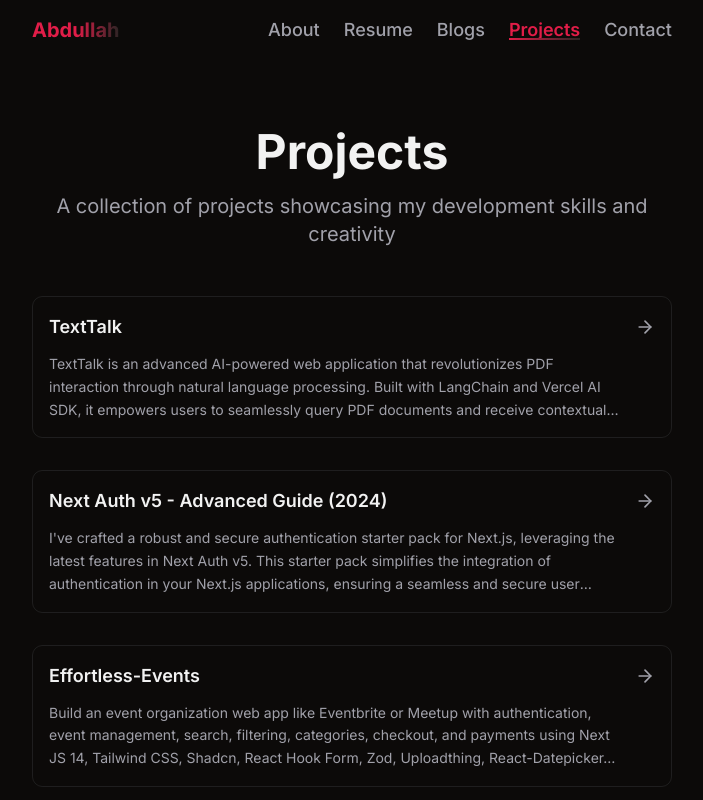
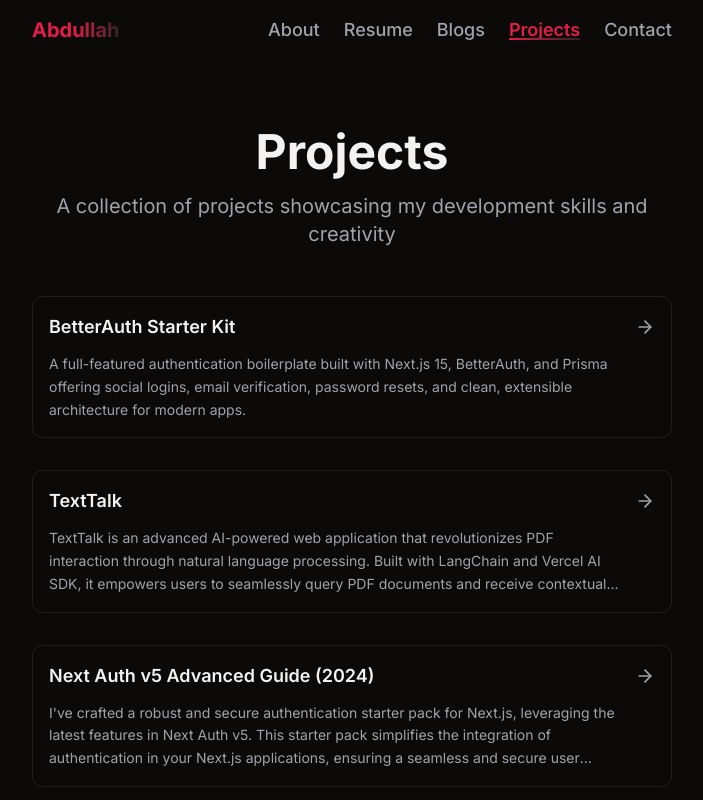
Before and after one commit to Abdullah-dev0/Portfolio, a React (Vite) app: page /projects in a window 1280 px wide. Shown: the top 800 px of the page, without its empty margins (288-991 px from the left). Built offline with nearby package versions, Linux system fonts and the light colour scheme.

Commit message:
Refactor code structure for improved readability and maintainability

```diff
--- a/src/components/shared/posts.tsx
+++ b/src/components/shared/posts.tsx
@@ -16,7 +16,7 @@ const Posts = ({ slug, description, date, isExternal }: Post) => {
 				<div className="flex-1 space-y-3">
 					<div className="flex items-start justify-between gap-2">
 						<h3 className="text-lg font-semibold line-clamp-2 group-hover:text-primary transition-colors duration-200">
-							{slug}
+							{slug.split("-").join(" ")}
 						</h3>
 						{isExternal && (
 							<ExternalLink className="h-4 w-4 text-muted-foreground group-hover:text-primary transition-colors duration-200 flex-shrink-0" />
--- a/src/constants/index.ts
+++ b/src/constants/index.ts
@@ -257,6 +257,47 @@ export const projects = [
 			},
 		],
 	},
+	{
+		id: "6",
+		slug: "BetterAuth-Starter-Kit",
+		description:
+			"A full-featured authentication boilerplate built with Next.js 15, BetterAuth, and Prisma offering social logins, email verification, password resets, and clean, extensible architecture for modern apps.",
+		techStack: ["Next.js 15", "TypeScript", "BetterAuth", "Prisma", "Neon Postgres", "Nodemailer", "resent"],
+		githubUrl: "https://github.com/Abdullah-dev0/SecureStart",
+		liveLink: "https://securestart.netlify.app",
+		img: "/images/betterAuthKit.png",
+		features: [
+			{
+				id: "1",
+				description:
+					"Implements authentication with BetterAuth, including Google OAuth and email/password flows for flexible and secure user access.",
+			},
+			{
+				id: "2",
+				description: "Adds password reset via secure email link using Nodemailer integration and server-side hooks.",
+			},
+			{
+				id: "3",
+				description:
+					"Restricts access to specific domains (e.g., only @gmail.com) through custom BetterAuth plugins for enhanced control.",
+			},
+			{
+				id: "4",
+				description:
+					"Implements email verification and post-signup hooks to trigger custom actions like notifications or logging.",
+			},
+			{
+				id: "5",
+				description:
+					"Integrates Neon Postgres with Prisma for clean schema management, migrations, and scalable database design.",
+			},
+			{
+				id: "6",
+				description:
+					"Follows modern Next.js 15 App Router patterns with TypeScript for clean, maintainable, and production-ready code structure.",
+			},
+		],
+	},
 ];
 
 export const skills = [
--- a/src/pages/ProjectDetails.tsx
+++ b/src/pages/ProjectDetails.tsx
@@ -94,7 +94,7 @@ const ProjectDetails = () => {
 				</div>
 				{/* Project Header */}
 				<div className="text-center space-y-6 slide-up">
-					<h1 className="text-4xl md:text-5xl font-bold">{project.slug}</h1>
+					<h1 className="text-4xl md:text-5xl font-bold">{project.slug.split("-").join(" ")}</h1>
 					<p className="text-base text-muted-foreground max-w-3xl mx-auto leading-relaxed">{project.description}</p>
 				</div>
 				{/* Project Image */}
```
Also changed, not shown: public/images/betterAuthKit.png (added).
